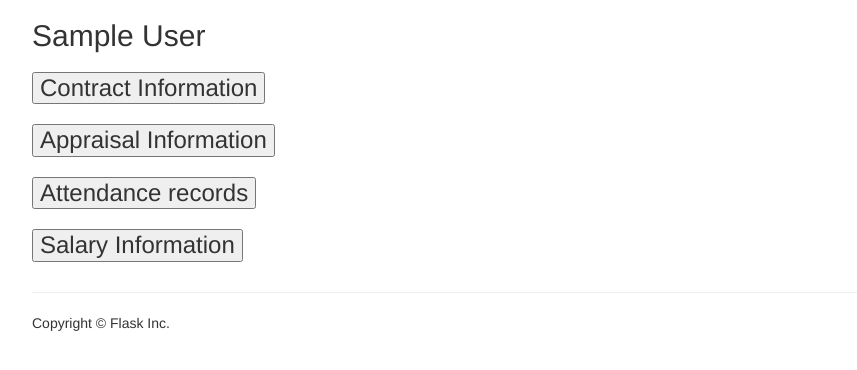
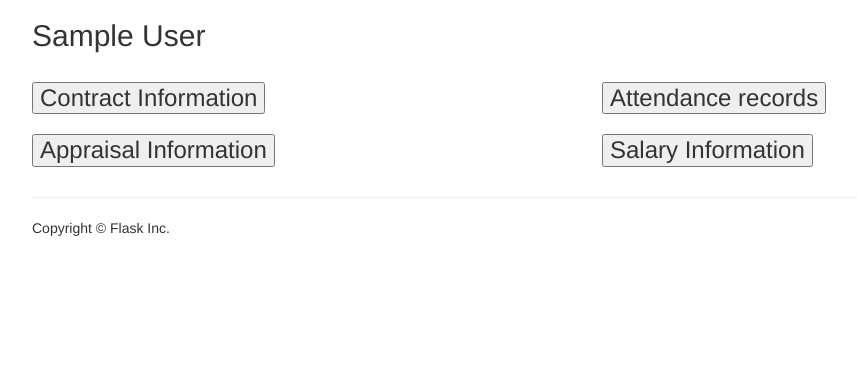
Before and after one commit to Jules1/EmployeeMgr, a Flask app: page /empProfile/1 in a window 1280 px wide. Shown: the part 51-421 px from the top of the page, without its empty margins (38-895 px from the left). Run offline with Flask 2, Linux system fonts and the light colour scheme; tables that the repository leaves empty hold one stand-in row (values such as "Sample post"); some libraries are stand-ins or nearby versions.

Commit message:
Profile page balanced

```diff
--- a/app/static/css/app.css
+++ b/app/static/css/app.css
@@ -21,3 +21,17 @@ table, th, td {
 th,td{
 	padding:5px;
 }
+
+.floater{
+	float: right;
+	list-style: none;
+	width:50%;
+	display: inline-block;
+}
+
+.float2{
+	float:left;
+	list-style:none;
+	width:50%;
+	display: inline-block;
+}
--- a/app/templates/empProfile.html
+++ b/app/templates/empProfile.html
@@ -1,26 +1,27 @@
 {% extends "base.html"%}
 
 {% block main %}
-  <div class="login-form center-block" align="left">
+  <div class="login-form center-block">
    {%include 'flash_messages.html'%}
    {% for e in employees %}
       <h2>{{e.firstname}} {{e.lastname}}</h2>
+    <div class="float2">
       <h3><button data-toggle="collapse" data-target="#contract">Contract Information</button></h3>
       <div id="contract" class="collapse">
         <h4>Contract Start Date : </h4> {{e.startdate}}
         <h4>Contract Duration : </h4> {{e.duration}}
         <h4>Contract End Date : </h4>{{e.enddate}}
       </div>
-  </div>
 
-  <div class="appInfo" float:right>
       <h3><button data-toggle="collapse" data-target="#appraisal">Appraisal Information</button></h3>
       <div id="appraisal" class="appInfo collapse">
         <a href="{{url_for('appraise', empid=e.id)}}">Add Appraisal</a><br><br>
     		<h4>Appraisal Rating: </h4>{{e.score}}
     		<h4>Comments: </h4>{{e.empNotes}}
       </div>
-
+    </div>
+  </div>
+    <div class="floater">
       <h3><button data-toggle="collapse" data-target="#attendance">Attendance records</button></h3>
       <div id="attendance" class="collapse">
         <h4>Vacation Days Remaining: </h4> {{e.vacationEnt}} days
@@ -35,7 +36,7 @@
         <h4>Retention: </h4> ${{e.retention}}
         <h4>Net Basic Salary: </h4> ${{e.netBasicSalary}}
       </div>
+    </div>
 
-  </div>
   {% endfor %}
 {% endblock %}
```
Also changed, not shown: 1 other file.
